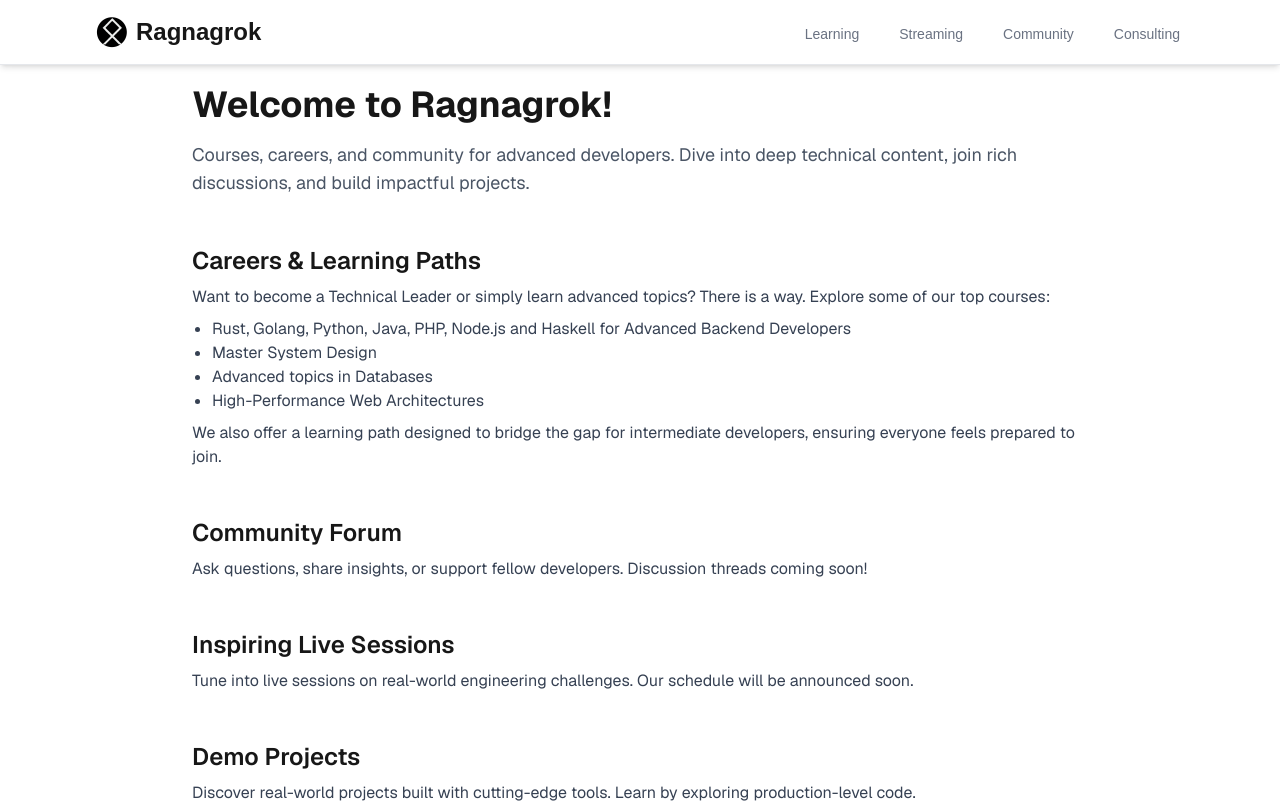
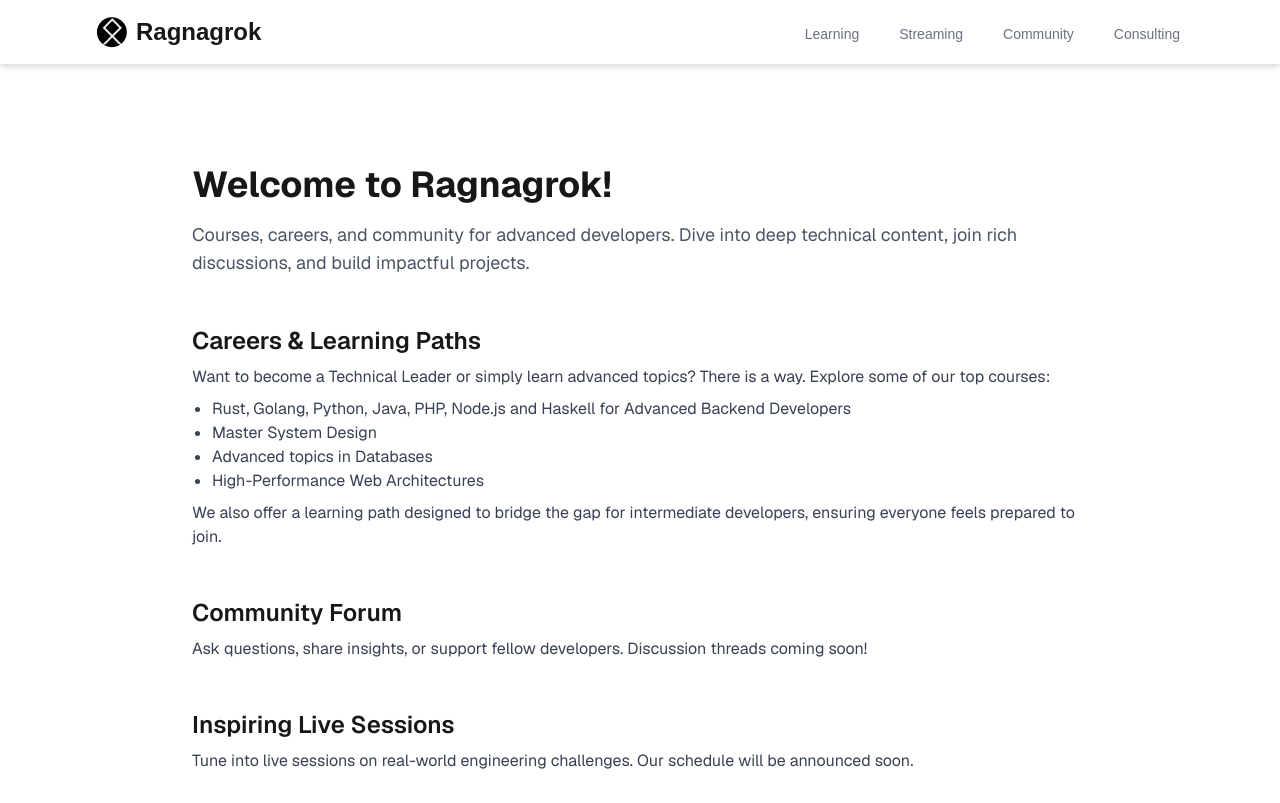
Before and after one commit to sawady/ragnagrok-site, a Next.js app: page / in a window 1280 px wide. Shown: the top 803 px of the page. Built offline with nearby package versions, Linux system fonts and the light colour scheme.

Commit message:
fix: padding for layout

```diff
--- a/src/app/layout.tsx
+++ b/src/app/layout.tsx
@@ -38,7 +38,7 @@ export default function RootLayout({
       >
         <Navbar />
         {/* Make the main content area grow to fill available space */}
-        <div className="grid grid-rows-[20px_1fr_20px] items-center justify-items-center p-8 sm:p-0 font-[family-name:var(--font-geist-sans)]">
+        <div className="grid grid-rows-[20px_1fr_20px] items-center justify-items-center p-8 sm:p-20 font-[family-name:var(--font-geist-sans)]">
           {children}
         </div>
         {/* Footer remains the same, but flexbox in body pushes it down */}
```
